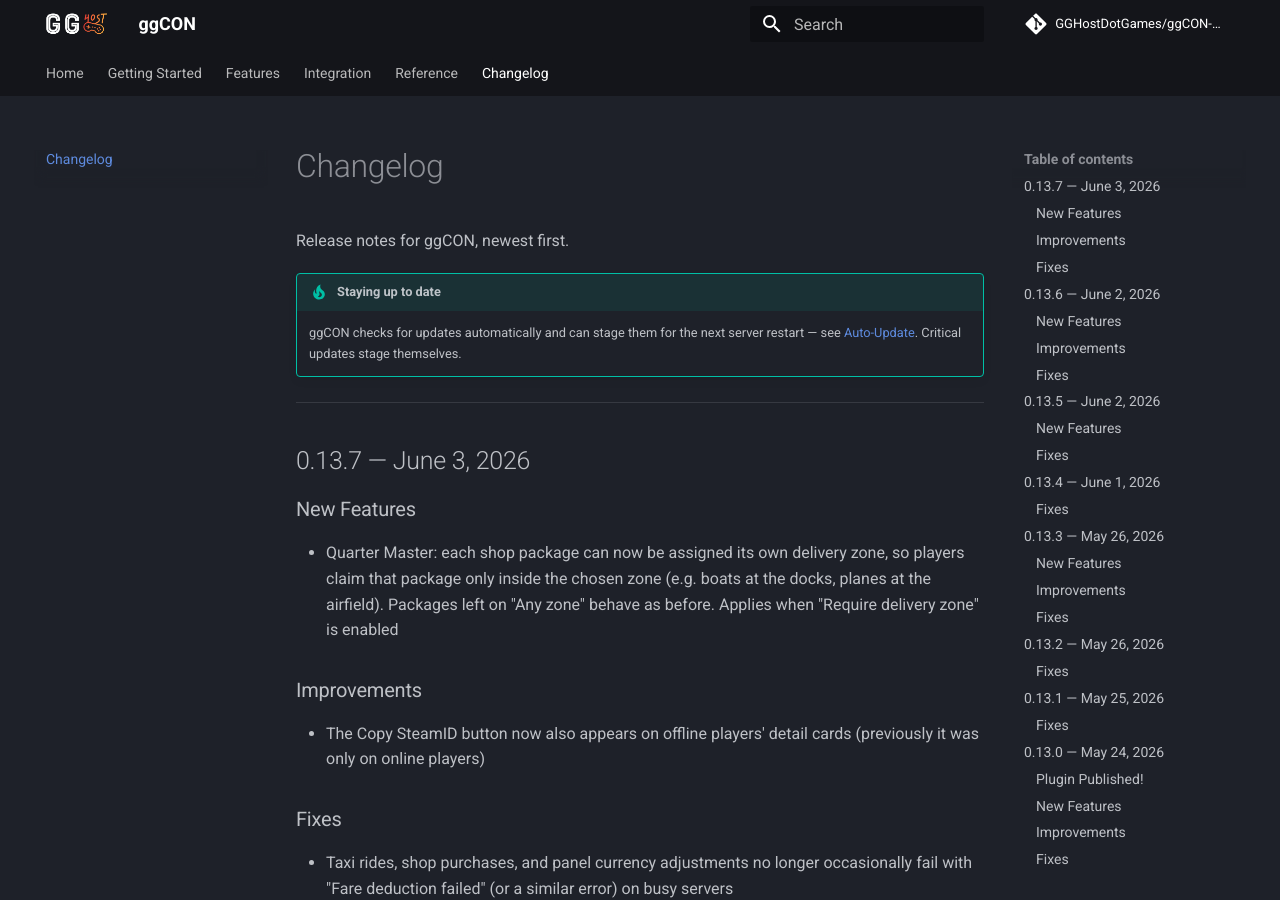
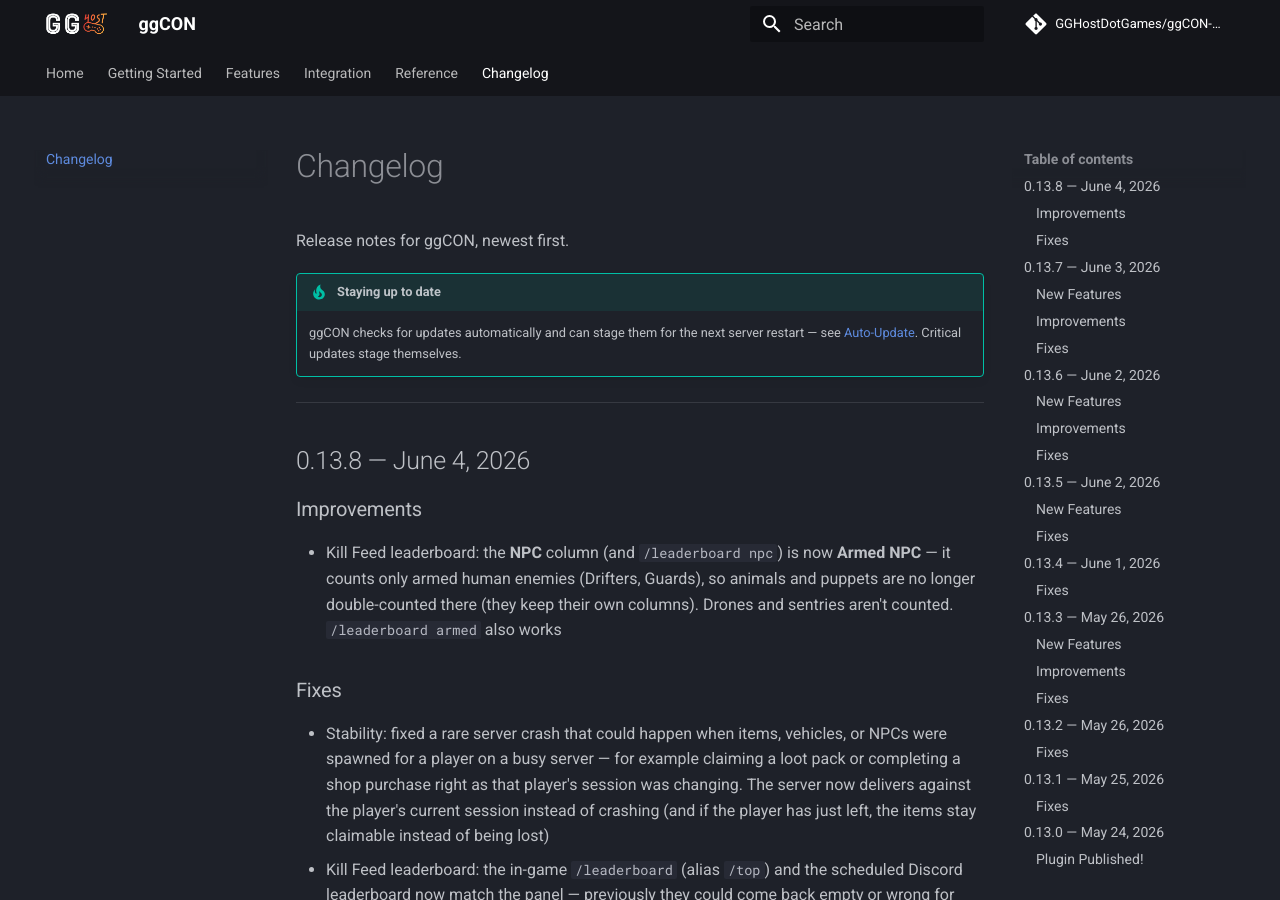
Before and after one commit to GGHostDotGames/ggCON-docs, an MkDocs documentation site: the page built from docs/changelog.md, in a window 1280 px wide and 900 px high. Built offline with MkDocs 1.6.1 and Material for MkDocs 9.7.7, drawn with Linux system fonts in a browser that asks for light colours; comment, search, counter and statistics services are not loaded; some of the changed text lies outside the part shown.

Commit message:
Changelog: v0.13.8
Co-Authored-By: Claude <noreply@anthropic.com>

```diff
--- a/docs/changelog.md
+++ b/docs/changelog.md
@@ -4,6 +4,17 @@ Release notes for ggCON, newest first.
 
 !!! tip "Staying up to date"
     ggCON checks for updates automatically and can stage them for the next server restart — see [Auto-Update](auto-update.md). Critical updates stage themselves.
+
+---
+
+## 0.13.8 — June 4, 2026
+
+### Improvements
+- Kill Feed leaderboard: the **NPC** column (and `/leaderboard npc`) is now **Armed NPC** — it counts only armed human enemies (Drifters, Guards), so animals and puppets are no longer double-counted there (they keep their own columns). Drones and sentries aren't counted. `/leaderboard armed` also works
+
+### Fixes
+- Stability: fixed a rare server crash that could happen when items, vehicles, or NPCs were spawned for a player on a busy server — for example claiming a loot pack or completing a shop purchase right as that player's session was changing. The server now delivers against the player's current session instead of crashing (and if the player has just left, the items stay claimable instead of being lost)
+- Kill Feed leaderboard: the in-game `/leaderboard` (alias `/top`) and the scheduled Discord leaderboard now match the panel — previously they could come back empty or wrong for time-windowed views while the panel showed the right standings. Usage: `/leaderboard [type] [window]` — **type** = `pvp` (default), `armed`, `animal`, or `puppet`; **window** = `24h`, `7d` (default), `30d`, or `all` (e.g. `/leaderboard armed 30d`)
 
 ---
 
```
